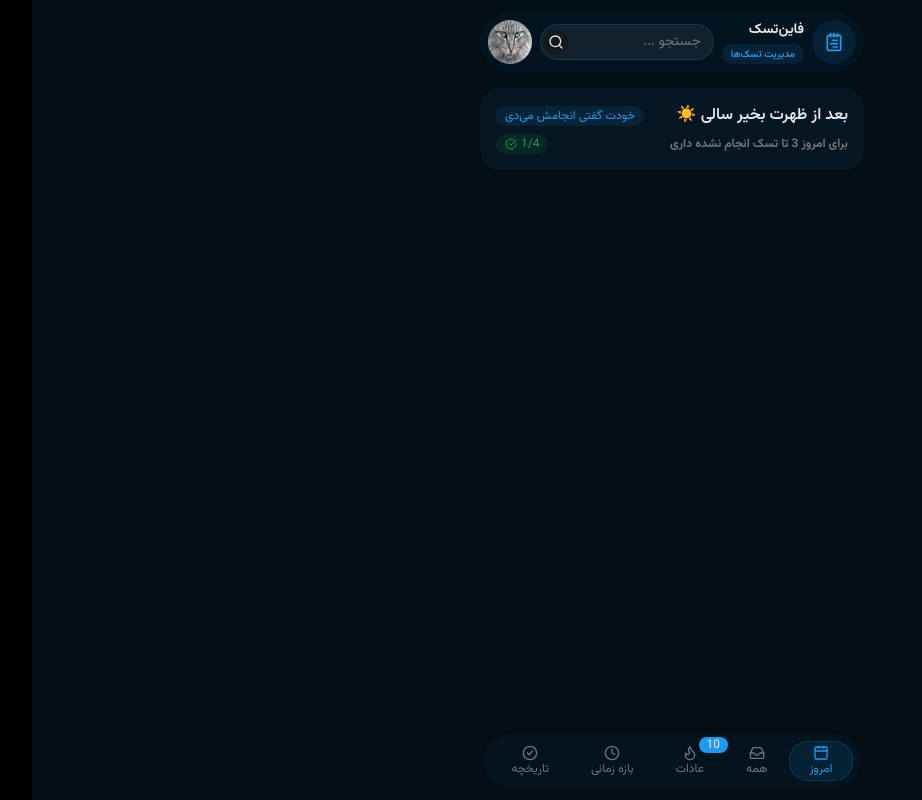
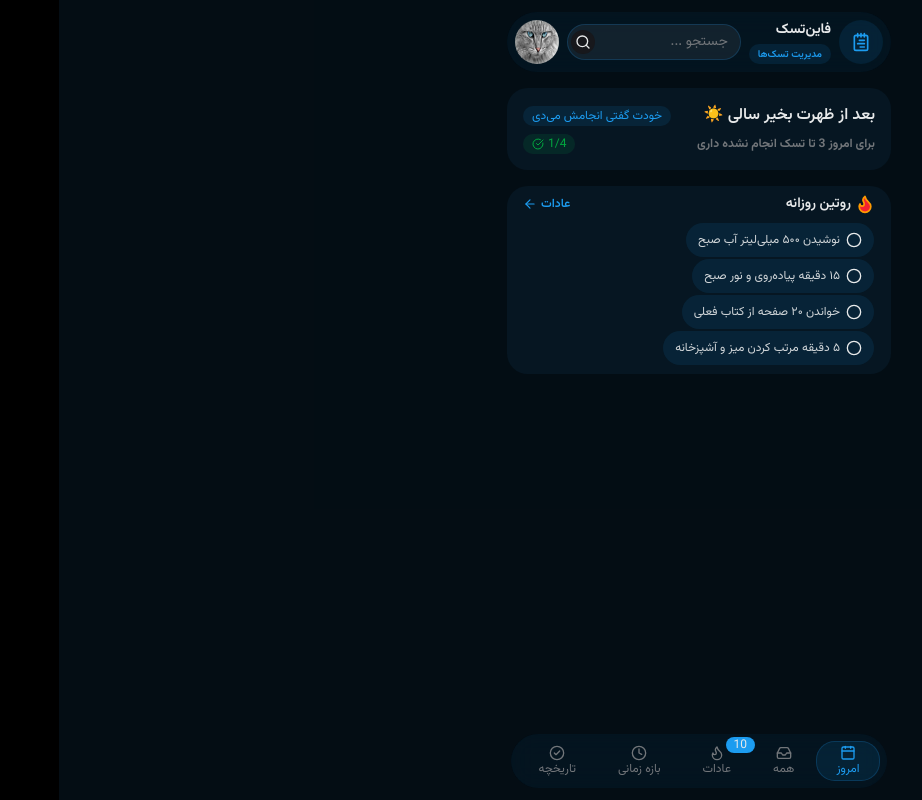
Before and after one commit to salartalaA/fine-task, a Next.js app: page / in a window 1280 px wide. Shown: the whole page, without its empty margins (168-1090 px from the left). Built offline with nearby package versions, Linux system fonts and the light colour scheme.

Commit message:
feat: add daily routines section

```diff
--- a/app/(main)/page.tsx
+++ b/app/(main)/page.tsx
@@ -1,9 +1,12 @@
+import DailyRoutines from "@/components/home/daily-routines";
 import Greetings from "@/components/home/greetings";
 
 export default function Home() {
   return (
-    <div className="mx-auto mt-22 w-full max-w-sm">
+    <div className="mx-auto mt-22 w-full max-w-sm space-y-4">
       <Greetings />
+
+      <DailyRoutines />
     </div>
   );
 }
--- /dev/null
+++ b/components/home/daily-routines.tsx
@@ -0,0 +1,98 @@
+"use client";
+
+import { cn } from "cn";
+import { ArrowLeft, Circle, CircleCheck, Flame } from "lucide-react";
+import { useState } from "react";
+import { Button } from "@/components/ui/button";
+
+interface Habit {
+  id: number;
+  title: string;
+}
+
+export default function DailyRoutines() {
+  const [doneList, setDoneList] = useState<number[]>([]);
+
+  const habits: Habit[] = [
+    {
+      id: 1,
+      title: "نوشیدن ۵۰۰ میلی‌لیتر آب صبح",
+    },
+    {
+      id: 2,
+      title: "۱۵ دقیقه پیاده‌روی و نور صبح",
+    },
+    {
+      id: 3,
+      title: "خواندن ۲۰ صفحه از کتاب فعلی",
+    },
+    {
+      id: 4,
+      title: "۵ دقیقه مرتب کردن میز و آشپزخانه",
+    },
+  ];
+
+  const handleDone = (doneId: number) => {
+    setDoneList((prev) =>
+      prev.includes(doneId)
+        ? prev.filter((id) => id !== doneId)
+        : [...prev, doneId]
+    );
+  };
+
+  return (
+    <div className="space-y-2 rounded-lg bg-accent p-4 py-2">
+      <div className="flex items-center justify-between">
+        <div className="flex items-center gap-1">
+          <Flame className="fill-destructive text-amber-500" size={20} />
+          <h3 className="font-semibold text-sm">{"روتین روزانه"}</h3>
+        </div>
+
+        <button
+          className="m-0 flex items-center gap-1 p-0 font-semibold text-primary text-xs"
+          type="button"
+        >
+          {"عادات"} <ArrowLeft size={14} />
+        </button>
+      </div>
+
+      <div>
+        {habits.map((habit) => {
+          const selectedItem = doneList.includes(habit.id);
+
+          const Icon = selectedItem ? CircleCheck : Circle;
+
+          return (
+            <Button
+              className={cn(
+                "rounded-xl bg-primary/10 px-3 py-1.5 text-foreground/90 text-xs hover:bg-primary/20",
+                selectedItem &&
+                  "bg-green-500/10 text-green-600 hover:bg-green/500/10"
+              )}
+              key={habit.id}
+              // biome-ignore lint/performance/noJsxPropsBind: No performance issue
+              onClick={() => handleDone(habit.id)}
+            >
+              <Icon
+                className={cn(
+                  "flex size-4 items-center justify-center rounded-full text-foreground",
+                  selectedItem && "fill-green-500"
+                )}
+              />
+
+              <span>{habit.title}</span>
+
+              {selectedItem && (
+                <div className="flex items-center">
+                  <span className="text-amber-500 text-xs">{"1"}</span>
+
+                  <Flame className="size-3 fill-destructive text-amber-500" />
+                </div>
+              )}
+            </Button>
+          );
+        })}
+      </div>
+    </div>
+  );
+}
```
